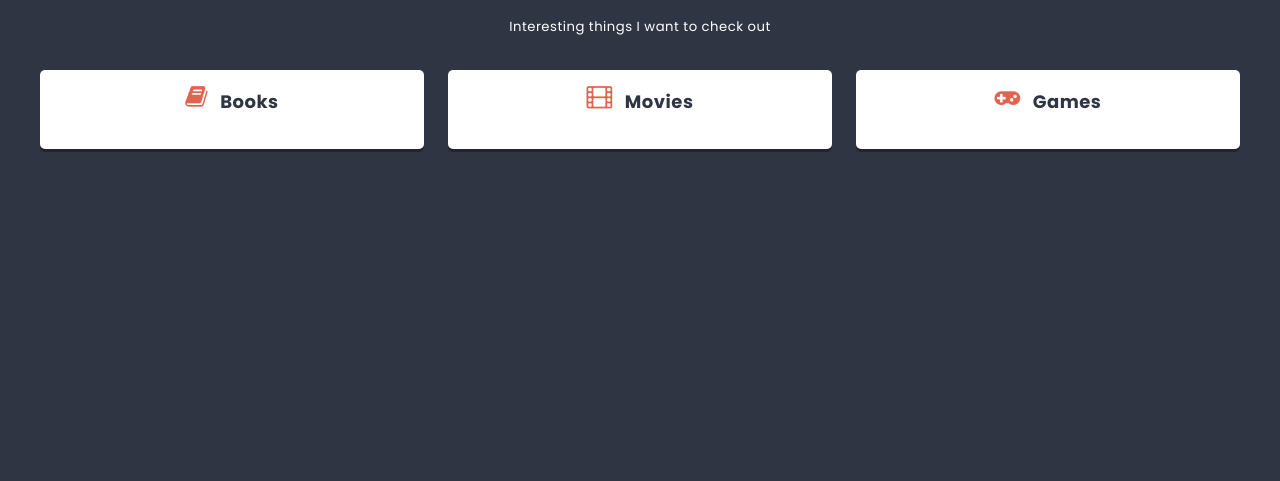
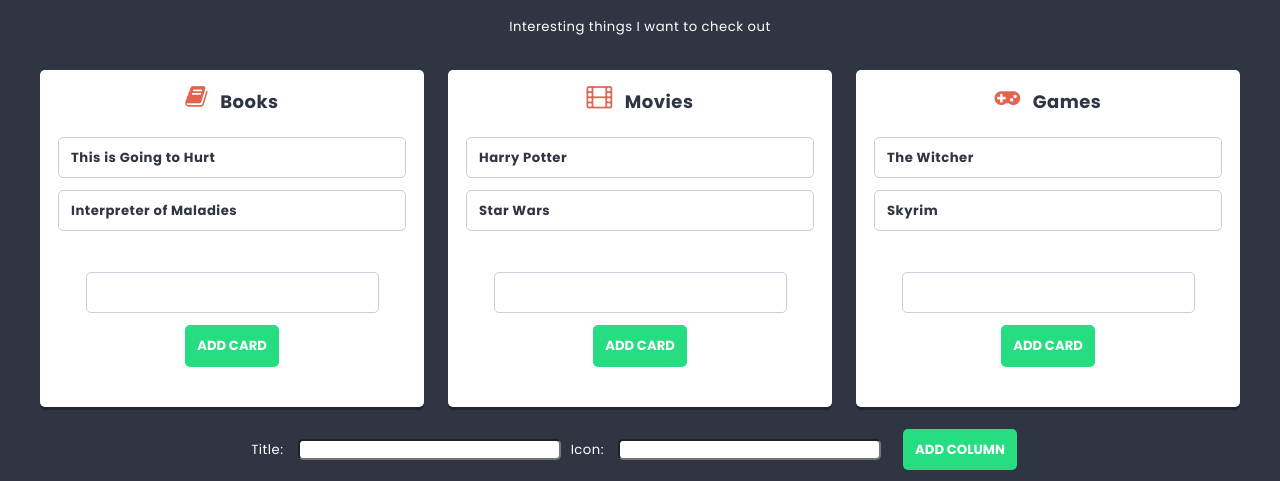
Before and after one commit to SewerynNurczyk/First-react-project, a React (Create React App) app: page / in a window 1280 px wide. Shown: the part 471-952 px from the top of the page. Before the commit the page ends 800 px from the top, so only its background shows below. Built offline with nearby package versions, Linux system fonts and the light colour scheme.

Commit message:
Add Column and Card From

```diff
--- a/package.json
+++ b/package.json
@@ -11,6 +11,7 @@
     "react-dom": "^18.2.0",
     "react-scripts": "5.0.1",
     "sass": "^1.60.0",
+    "shortid": "^2.2.16",
     "web-vitals": "^2.1.4"
   },
   "scripts": {
--- /dev/null
+++ b/src/components/Card/Card.js
@@ -0,0 +1,9 @@
+import styles from './Card.module.scss'
+
+const Card = props => {
+    return (
+        <li className={styles.card}>{props.title}</li>
+    );
+};
+
+export default Card;
--- /dev/null
+++ b/src/components/Card/Card.module.scss
@@ -0,0 +1,13 @@
+@import '../../styles/settings.scss';
+
+.card {
+    position: relative;
+    background: $color-light;
+    border: 1px solid lighten($color-dark, 60%);
+    padding: $base-size;
+    margin: 0 0 $base-size 0;
+    border-radius: $radius;
+    display: flex;
+    justify-content: space-between;
+    font-weight: bold;
+}
--- /dev/null
+++ b/src/components/CardForm/CardForm.module.scss
@@ -0,0 +1,23 @@
+@import '../../styles/settings.scss';
+
+.cardForm {
+    text-align: center;
+    padding: 10px;
+    border-radius: 10px;
+}
+.text {
+  margin: 10px;
+  border-radius: 5px;
+}
+
+@media only screen and (min-width: 768px) {
+    > * {
+      width: calc(50% - 10px);
+      margin-right: 10px;
+      margin-bottom: 0;
+    }
+
+    > *:nth-child(2n) {
+      margin-right: 0;
+    }
+  }
--- /dev/null
+++ b/src/components/CardForm/CardFrom.js
@@ -0,0 +1,24 @@
+import styles from './CardForm.module.scss';
+import { useState } from 'react';
+import Button from './../Button/Button';
+import TextInput from './../TextInput/TextInput';
+
+const CardForm = props => {
+
+    const [title, setTitle] = useState('');
+
+    const handleSubmit = e => {
+        e.preventDefault();
+        props.action({ title: title }, props.columnId);
+        setTitle('');
+    };
+
+	return (
+        <form className={styles.cardForm} onSubmit={handleSubmit}>
+            <TextInput value={title} onChange={e => setTitle(e.target.value)} />
+            <Button>Add card</Button>
+        </form>
+	);
+};
+
+export default CardForm;
--- a/src/components/Column/Column.js
+++ b/src/components/Column/Column.js
@@ -1,14 +1,18 @@
+import Card from '../Card/Card';
 import styles from './Column.module.scss';
+import CardForm from '../CardForm/CardFrom';
 
-const Column = ({ title, icon, }) => {
-    return (
-      <article className={styles.column}>
-        <h2 className={styles.title}>
-          <span className={`${styles.icon} fa fa-${icon}`} />
-          {title}
-        </h2>
-      </article>
-    );
-  };
+
+const Column = props => {
+  return (
+    <article className={styles.column}>
+      <h2 className={styles.title}><span className={styles.icon + ' fa fa-' + props.icon} />{props.title}</h2>
+      <ul className={styles.cards}>
+        {props.cards.map(card => <Card key={card.id} title={card.title} />)}
+      </ul>
+      <CardForm columnId={props.id} action={props.addC} />
+    </article>
+  );
+};
 
 export default Column;
--- /dev/null
+++ b/src/components/ColumnForm/ColumnForm.js
@@ -0,0 +1,26 @@
+import styles from './ColumnForm.module.scss';
+import { useState } from 'react';
+import Button from '../Button/Button';
+
+const ColumnForm = props => {
+
+    const [title, setTitle] = useState('');
+    const [icon, setIcon] = useState('');
+
+    const handleSubmit = e => {
+        e.preventDefault();
+        props.action({ title: title, icon: icon });
+        setTitle('');
+        setIcon('');
+};
+
+    return (
+        <form className={styles.columnForm} onSubmit={handleSubmit}>
+            Title: <input className={styles.text} type="text" value={title} onChange={e => setTitle(e.target.value)} />
+            Icon: <input className={styles.text} type="text" value={icon} onChange={e => setIcon(e.target.value)} />
+            <Button>Add column</Button>
+        </form>
+    );
+};
+
+export default ColumnForm;
--- /dev/null
+++ b/src/components/ColumnForm/ColumnForm.module.scss
@@ -0,0 +1,23 @@
+@import '../../styles/settings.scss';
+
+.columnForm {
+    text-align: center;
+    padding: 10px;
+    border-radius: 10px;
+}
+.text {
+  margin: 10px;
+  border-radius: 5px;
+}
+
+@media only screen and (min-width: 768px) {
+    > * {
+      width: calc(50% - 10px);
+      margin-right: 10px;
+      margin-bottom: 0;
+    }
+
+    > *:nth-child(2n) {
+      margin-right: 0;
+    }
+  }
--- a/src/components/List/List.js
+++ b/src/components/List/List.js
@@ -1,12 +1,59 @@
 import styles from './List.module.scss';
 import Column from '../Column/Column';
+import { useState } from 'react';
+import shortid from 'shortid';
+//import { useEffect } from 'react';
+import ColumnForm from '../ColumnForm/ColumnForm';
+
 
 const List = () => {
-    const columns = [
-        { id: 1, title: 'Books', icon: 'book' },
-        { id: 2, title: 'Movies', icon: 'film' },
-        { id: 3, title: 'Games', icon: 'gamepad' }
-    ];
+    const [columns, setColumns] = useState([
+        {
+            id: 1,
+            title: 'Books',
+            icon: 'book',
+            cards: [
+                { id: 1, title: 'This is Going to Hurt' },
+                { id: 2, title: 'Interpreter of Maladies' }
+            ]
+        },
+        {
+            id: 2,
+            title: 'Movies',
+            icon: 'film',
+            cards: [
+                { id: 1, title: 'Harry Potter' },
+                { id: 2, title: 'Star Wars' }
+            ]
+        },
+        {
+            id: 3,
+            title: 'Games',
+            icon: 'gamepad',
+            cards: [
+                { id: 1, title: 'The Witcher' },
+                { id: 2, title: 'Skyrim' }
+            ]
+        }
+    ]);
+
+
+    const addColumn = newColumn => {
+        setColumns([...columns, { id: shortid(), title: newColumn.title, icon: newColumn.icon, cards: [] }]);
+    };
+
+    const addCard = (newCard, columnId) => {
+        const columnsUpdated = columns.map(column => {
+            if(column.id === columnId)
+                return { ...column, cards: [...column.cards, { id: shortid(), title: newCard.title }]}
+            else
+                return column
+        })
+
+        setColumns(columnsUpdated);
+
+    };
+
     return (
         <div className={styles.list}>
             <header className={styles.header}>
@@ -14,8 +61,9 @@
             </header >
             <p className={styles.description}>Interesting things I want to check out</p>
             <section className={styles.columns}>
-    {columns.map(column => <Column key={column.id} title={column.title} icon={column.icon} />)}
-</section>
+            {columns.map(column => <Column key={column.id} id={column.id} title={column.title} icon={column.icon} cards={column.cards} addC={addCard}/>)}
+            </section>
+            <ColumnForm action={addColumn} />
         </div>
     );
 };
--- a/src/components/TextInput/TextInput.js
+++ b/src/components/TextInput/TextInput.js
@@ -1,7 +1,7 @@
 import styles from './TextInput.module.scss';
 
-const TextInput = props => {
-    return <input className={styles.input} placeholder={props.placeholder} type="text" />
-}
+const TextInput = (props) => {
+    return <input className={styles.input} value={props.value} onChange={props.onChange} placeholder={props.placeholder} type="text" />
+};
 
 export default TextInput;
```
Also changed, not shown: 1 other file (tests, documents, lock files or other folders).
